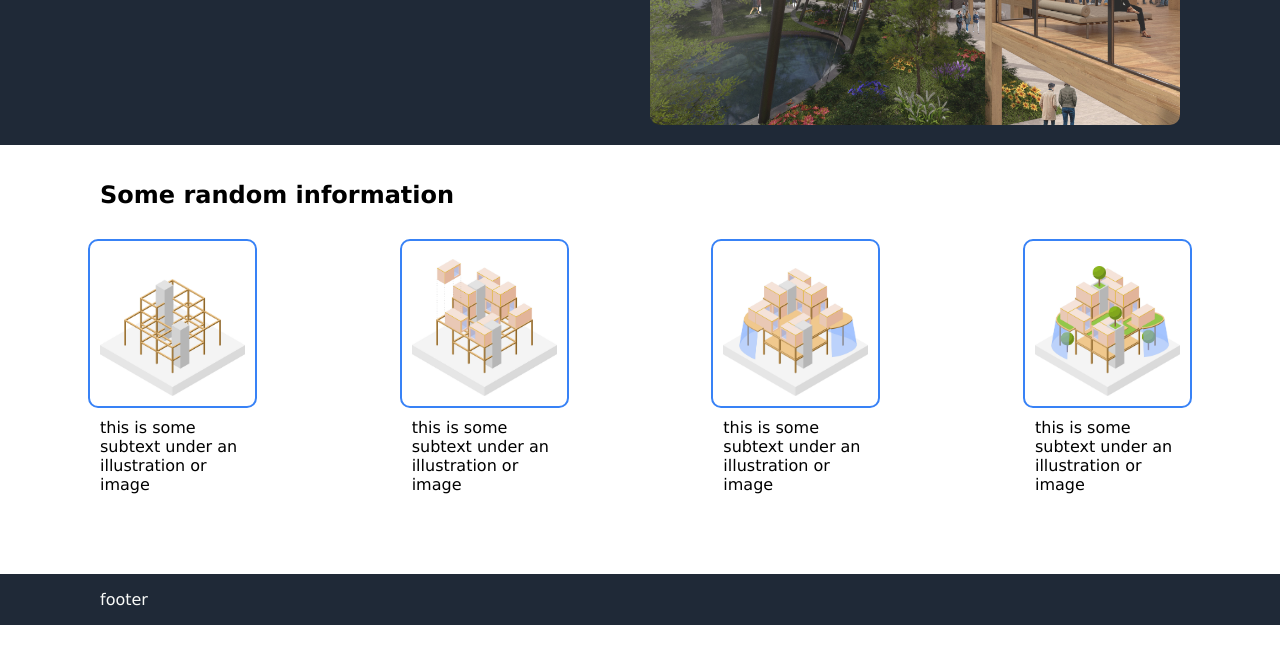
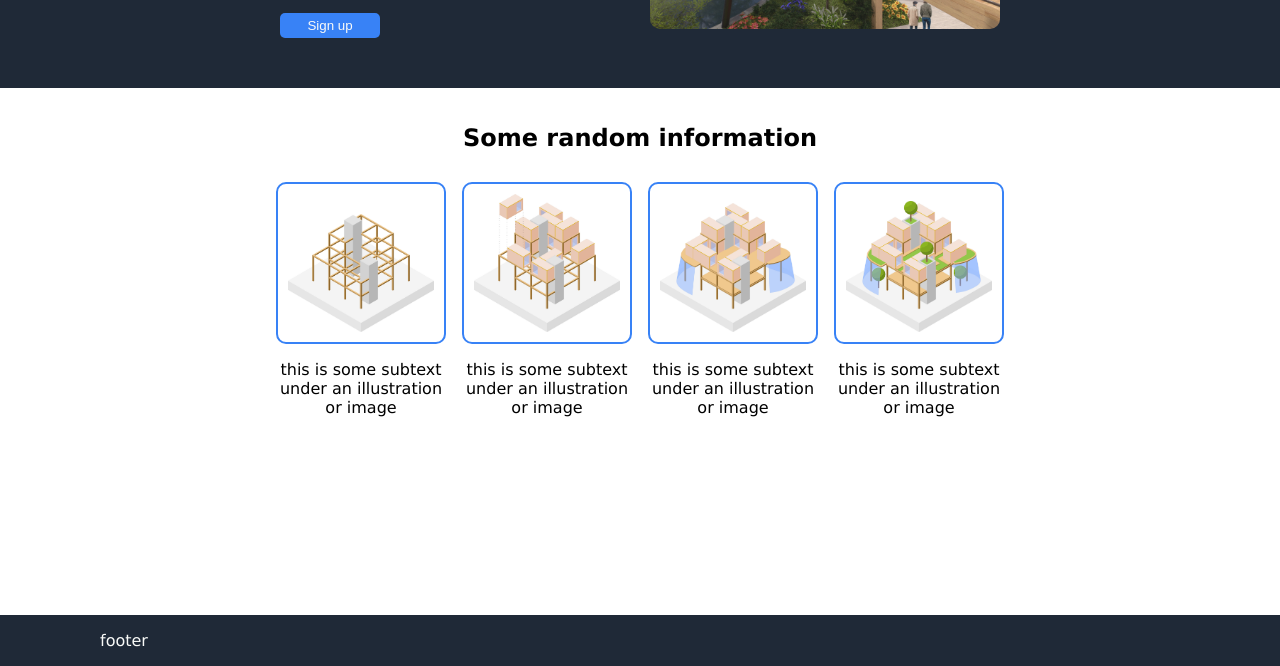
Before and after one commit to bartbroersen1/landing_page, a plain HTML site: page index.html in a window 1280 px wide. Shown: the part 240-906 px from the top of the page. Before the commit the page ends 865 px from the top, so only its background shows below. Drawn offline with Linux system fonts and the light colour scheme.

Commit message:
change flexing of illustrations

```diff
--- a/index.html
+++ b/index.html
@@ -30,22 +30,22 @@
         <div class="section-2">
                 <h2>Some random information</h2>
                 <ul class="illustrations">
-                <div class="illustration">
-                    <li><img src="img/Diagrammen AE edit 2 structure.jpg" alt="concept diagram 1: structure"></li>
-                    <div>this is some subtext under an illustration or image</div>
-                </div>
-                <div class="illustration">
-                    <li><img src="img/Diagrammen AE edit 3 units.jpg" alt="concept diagram 2: units"></li>
-                    <div>this is some subtext under an illustration or image</div>
-                </div>
-                <div class="illustration">
-                    <li><img src="img/Diagrammen AE edit 5 floors.jpg" alt="concept diagram 3: curtain wall and floors"></li>
-                    <div>this is some subtext under an illustration or image</div>
-                </div>
-                <div class="illustration">
-                    <li><img src="img/Diagrammen AE edit 6 greenery.jpg" alt="concept diagram 4: climate adaptive"></li>
-                    <div>this is some subtext under an illustration or image</div>
-                </div>
+                    <li>
+                        <div class="illu"><img src="img/Diagrammen AE edit 2 structure.jpg" alt="concept diagram 1: structure"></div>
+                        <p>this is some subtext under an illustration or image</p>
+                    </li>
+                    <li>
+                        <div class="illu"><img src="img/Diagrammen AE edit 3 units.jpg" alt="concept diagram 2: units"></div>
+                        <p>this is some subtext under an illustration or image</p>
+                    </li>
+                    <li>
+                        <div class="illu"><img src="img/Diagrammen AE edit 5 floors.jpg" alt="concept diagram 3: curtain wall and floors"></div>
+                        <p>this is some subtext under an illustration or image</p>
+                    </li>
+                    <li>
+                        <div class="illu"><img src="img/Diagrammen AE edit 6 greenery.jpg" alt="concept diagram 4: climate adaptive"></div>
+                        <p>this is some subtext under an illustration or image</p>
+                    </li>
                 </ul>
         </div>
 
--- a/style.css
+++ b/style.css
@@ -20,6 +20,8 @@ body {
 
 .section-1, .section-2, .section-3, .section-4 {
     display: flex;
+    align-items: center;
+    padding-bottom: 50px;
     flex: 1;
 }
 
@@ -28,15 +30,13 @@ body {
     color: #F9FAF8;
     background-color: #1F2937;
     display: flex;
-    justify-content: space-between;
+    justify-content: center;
     gap: 20px;
     flex-wrap: wrap;
 }
 
 .left, .right {
     width: 350px;
-    max-width: 1000px;
-    flex: auto;
 }
 
 #cover-image {
@@ -49,40 +49,39 @@ body {
 .section-2 {
     display: flex;
     flex-direction: column;
-    align-items: stretch;
+    align-items: center;
     gap: 10px;
+    text-align: center;
 }
 
 .illustrations {
     flex-wrap: wrap;
     justify-content: space-between;
-    flex: 1;
+    flex: auto;
+    max-width: 750px;
 }
 
-.illustration {
+.illustrations li {
     display: flex;
     flex-direction: column;
-    align-items: center;
-    gap: 10px;
-    width: 145px;
+    max-width: 170px;
 }
 
-.illustration li {
+.illu {
     display: flex;
     align-items: flex-end;
-    flex-shrink: 0;
-    width: 145px;
-    height: 145px;
-    max-width: 500px;
+    flex: 1;
     padding: 10px;
     border: 2.5px solid #3882F6;
     border-radius: 10px;
 }
 
-.illustration img {
+.illu img {
     width: 100%;
     object-fit: contain;
 }
+
+/*section 3*/
 
 /*list*/
 ul {
@@ -98,12 +97,21 @@ button {
     color: #F9FAF8;
     background-color: #3882F6;
     border-color: #F9FAF8;
-    padding: 10px;
+    padding: 5px;
     border: 10px;
-    border-radius: 10px;
+    border-radius: 5px;
+    width: 100px;
 }
 
 a {
     color: #F9FAF8;
     text-decoration: none;
 }
+
+p {
+    font-size: 16px;
+}
+
+h1 {
+    margin-bottom: 0;
+}
```
Lines whose indentation alone changed are shown as unchanged.
